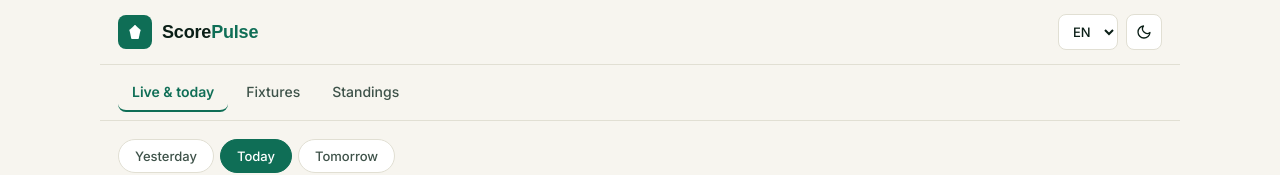
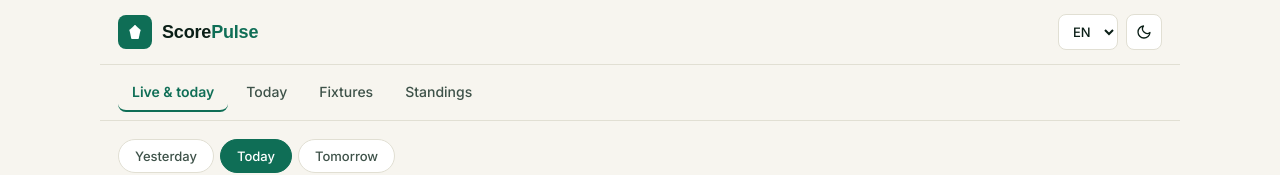
Before and after one commit to samadi160381/goalivepro, a Next.js app: page / in a window 1280 px wide. Shown: the top 175 px of the page. Built offline with nearby package versions, Linux system fonts and the light colour scheme; no server answers; a web font is replaced by a local one.

Commit message:
Add Today tab button

```diff
--- a/src/components/AppFrame.tsx
+++ b/src/components/AppFrame.tsx
@@ -52,6 +52,9 @@ export function AppFrame({
       <nav className="tabnav">
         <button className={`tab ${activeTab === 'live' ? 'active' : ''}`} onClick={() => onTabChange('live')}>
           {t('tabLive')}
+          </button>
+          <button className={`tab ${activeTab === 'today' ? 'active' : ''}`} onClick={() => onTabChange('today')}>
+            Today
         </button>
         <button className={`tab ${activeTab === 'fixtures' ? 'active' : ''}`} onClick={() => onTabChange('fixtures')}>
           {t('tabFixtures')}
```
